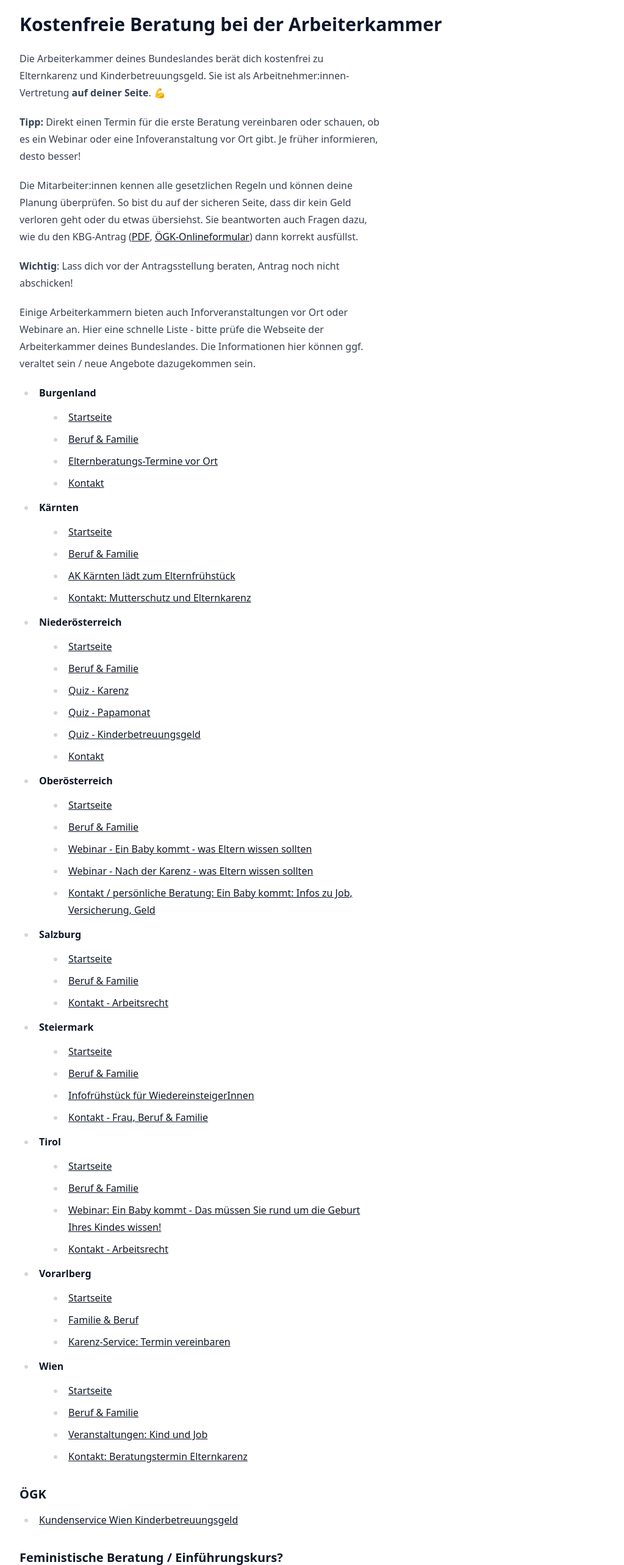
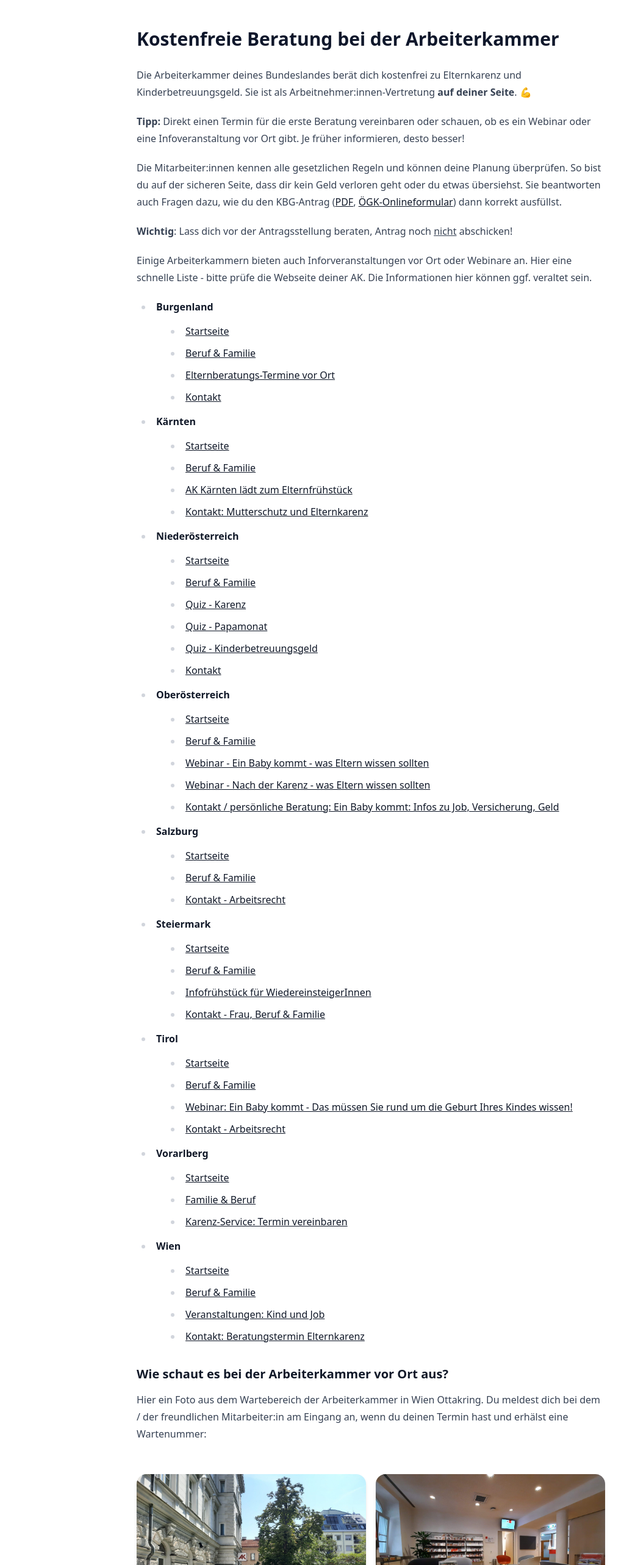
Before and after one commit to mandrasch/karenz-wizard, a SvelteKit app: page /ak-beratung in a window 1280 px wide. Shown: the part 234-2800 px from the top of the page at 61% size, without its empty margins (32-1055 px from the left). Built offline with nearby package versions, Linux system fonts and the light colour scheme.

Commit message:
fix: styling / max-w

```diff
--- a/src/routes/ak-beratung/+page.svelte
+++ b/src/routes/ak-beratung/+page.svelte
@@ -167,6 +167,7 @@
 	];
 </script>
 
+<div class="mx-auto prose mt-6 max-w-3xl">
 	<section class="content">
 		<header class="mt-10 space-y-6">
 			<h1 class="text-3xl font-semibold text-slate-900">
@@ -174,34 +175,36 @@
 			</h1>
 		</header>
 
-	<div class="prose mt-6">
+		<div class="mt-6">
 			<p>
 				Die Arbeiterkammer deines Bundeslandes berät dich kostenfrei zu Elternkarenz und
-			Kinderbetreuungsgeld. Sie ist als Arbeitnehmer:innen-Vertretung <b>auf deiner Seite</b>. 💪
+				Kinderbetreuungs&shy;geld. Sie ist als Arbeitnehmer:innen-Vertretung <b>auf deiner Seite</b
+				>. 💪
 			</p>
 			<p>
 				<b>Tipp:</b> Direkt einen Termin für die erste Beratung vereinbaren oder schauen, ob es ein Webinar
 				oder eine Infoveranstaltung vor Ort gibt. Je früher informieren, desto besser!
 			</p>
 			<p>
-			Die Mitarbeiter:innen kennen alle gesetzlichen Regeln und können deine Planung überprüfen. So
-			bist du auf der sicheren Seite, dass dir kein Geld verloren geht oder du etwas übersiehst. Sie
-			beantworten auch Fragen dazu, wie du den KBG-Antrag (<a
+				Die Mitarbeiter:innen kennen alle gesetzlichen Regeln und können deine Planung überprüfen.
+				So bist du auf der sicheren Seite, dass dir kein Geld verloren geht oder du etwas
+				übersiehst. Sie beantworten auch Fragen dazu, wie du den KBG-Antrag (<a
 					href="https://www.sozialversicherung.at/cdscontent/load?contentid=10008.638102&version=1577958680"
 					>PDF</a
 				>,
-			<a href="https://www.gesundheitskasse.at/cdscontent/?contentid=10007.879630&portal=oegkportal"
+				<a
+					href="https://www.gesundheitskasse.at/cdscontent/?contentid=10007.879630&portal=oegkportal"
 					>ÖGK-Onlineformular</a
 				>) dann korrekt ausfüllst.
 			</p>
 			<p>
-			<b>Wichtig</b>: Lass dich vor der Antragsstellung beraten, Antrag noch nicht abschicken!
+				<b>Wichtig</b>: Lass dich vor der Antragsstellung beraten, Antrag noch <u>nicht</u> abschicken!
 			</p>
 
 			<p>
 				Einige Arbeiterkammern bieten auch Inforveranstaltungen vor Ort oder Webinare an. Hier eine
-			schnelle Liste - bitte prüfe die Webseite der Arbeiterkammer deines Bundeslandes. Die
-			Informationen hier können ggf. veraltet sein / neue Angebote dazugekommen sein.
+				schnelle Liste - bitte prüfe die Webseite deiner AK. Die Informationen hier können ggf.
+				veraltet sein.
 			</p>
 
 			<ul>
@@ -226,29 +229,10 @@
 				{/each}
 			</ul>
 
-		<h3>ÖGK</h3>
-		<ul>
-			<li>
-				<a
-					href="https://www.gesundheitskasse.at/cdscontent/?contentid=10007.882921&portal=oegkportal"
-					>Kunden­service Wien Kinder­betreuungs­geld</a
-				>
-			</li>
-		</ul>
-
-		<h3>Feministische Beratung / Einführungskurs?</h3>
-
-		<p>
-			Was die AK (leider) bisher nicht leistet soweit ich weiß: Eine feministische Beratung, wie man
-			die Karenzteile gleichberechtigt zwischen den Elternteilen aufteilt. Hier solltest du dich bei
-			anderen Stellen, Freunden und Bekannten oder im Netz zusätzlich informieren. Denn "Ganze
-			Männer machen Halbe-Halbe" (#EqualCare). Siehe auch <a href="/infothek">Infothek</a>.
-		</p>
-
 			<h3>Wie schaut es bei der Arbeiterkammer vor Ort aus?</h3>
 			<p>
 				Hier ein Foto aus dem Wartebereich der Arbeiterkammer in Wien Ottakring. Du meldest dich bei
-			dem / der freundlichen Mitarbeiter:in am Eingang an, wenn du deinen Termin hast und erhältst
+				dem / der freundlichen Mitarbeiter:in am Eingang an, wenn du deinen Termin hast und erhälst
 				eine Wartenummer:
 			</p>
 			<div class="grid grid-cols-1 gap-4 sm:grid-cols-2">
@@ -263,5 +247,26 @@
 					class="w-full rounded-2xl object-cover shadow-md"
 				/>
 			</div>
+			<hr />
+
+			<h3>ÖGK</h3>
+			<ul>
+				<li>
+					<a
+						href="https://www.gesundheitskasse.at/cdscontent/?contentid=10007.882921&portal=oegkportal"
+						>Kunden­service Wien Kinder­betreuungs­geld</a
+					>
+				</li>
+			</ul>
+
+			<h3>Feministische Beratung / Einführungskurs?</h3>
+
+			<p>
+				Was die AK (leider) bisher nicht leistet soweit ich weiß: Eine feministische Beratung, wie
+				man die Karenzteile gleichberechtigt zwischen den Elternteilen aufteilt. Hier solltest du
+				dich bei anderen Stellen, Freunden und Bekannten oder im Netz zusätzlich informieren. Denn
+				"Ganze Männer machen Halbe-Halbe" (#EqualCare). Siehe auch <a href="/infothek">Infothek</a>.
+			</p>
 		</div>
 	</section>
+</div>
--- a/src/routes/eakbg-anspruch/+page.svelte
+++ b/src/routes/eakbg-anspruch/+page.svelte
@@ -1,11 +1,9 @@
 <script lang="ts">
 	import EligibilityCalculatorEaKbg from '$lib/components/EligibilityCalculatorEaKbg.svelte';
-	import Header from '$lib/components/Header.svelte';
 </script>
 
 <div class="mx-auto prose mt-6 max-w-3xl">
 	<section class="content">
-		<!-- Kompakter Header -->
 		<header class="mt-2">
 			<h1 class="text-2xl leading-tight font-semibold text-slate-900">eaKBG – Anspruch prüfen</h1>
 		</header>
```
Lines whose indentation alone changed are shown as unchanged.
